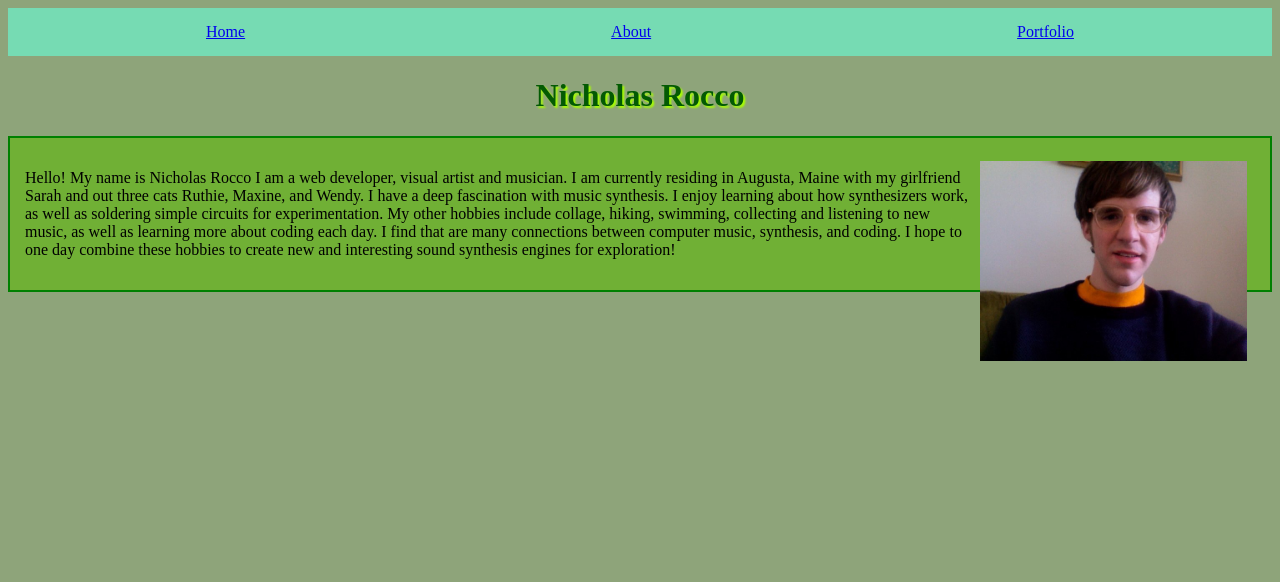
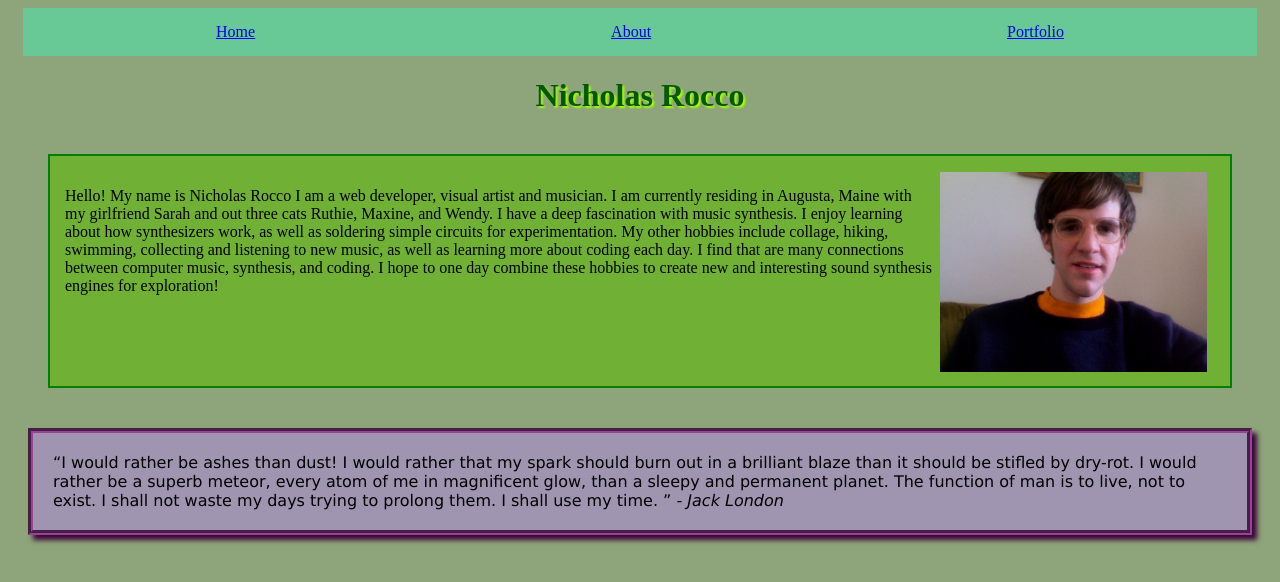
Before and after one commit to NickRoccodev11/block12-personal-project, a plain HTML site: page index.html in a window 1280 px wide. Drawn offline with Linux system fonts and the light colour scheme.

Commit message:
added quote, set min-width on container to prevent image overflow

```diff
--- a/index.css
+++ b/index.css
@@ -4,8 +4,9 @@ body{
 nav{
     display:flex;
     justify-content: space-around ;
-    background-color: rgb(118, 219, 179);
+    background-color: rgb(104, 200, 150);
     padding: 15px;
+    margin: 5px 15px 0px 15px;
 }
 #home-title{
     text-align: center;
@@ -16,9 +17,22 @@ nav{
 height:200px;
 float: right;
 margin: 8px;
+position: relative;
+bottom: 7px;
 }
-#container{
+#bio-container{
     background-color:rgb(112, 176, 53);
     padding: 15px;
     border: 2px solid green;
+    margin: 40px;
+    min-height:200px;
 }
+#quote{
+    margin: 20px;
+    font-family:Verdana, Geneva, Tahoma, sans-serif;
+    background-color:rgb(160, 149, 176);
+    padding: 20px;
+    border: 5px solid rgb(154, 66, 154);
+    border-style: groove;
+    box-shadow: 5px 5px 5px rgb(57, 3, 57);
+}
--- a/index.html
+++ b/index.html
@@ -19,7 +19,7 @@
 
     <main>
         <h1 id="home-title">Nicholas Rocco</h1>
-<div id ="container">
+<div id ="bio-container">
         <img id="nick" src="img/28110_557099616204_1023620_n.jpg" alt="Nicholas Rocco as a younger man">
         <p id="intro-paragraph">Hello! My name is Nicholas Rocco I am a web developer, visual artist and musician. I
             am currently residing in Augusta, Maine with my girlfriend Sarah and out three cats Ruthie, Maxine, and
@@ -31,6 +31,17 @@
         </p>
     </div>
 
+    <section id="quote">
+        <q>I would rather be ashes than dust!
+            I would rather that my spark should burn out in a brilliant blaze than it should be stifled by dry-rot.
+            I would rather be a superb meteor, every atom of me in magnificent glow, than a sleepy and permanent planet.
+            The function of man is to live, not to exist.
+            I shall not waste my days trying to prolong them.
+            I shall use my time.
+            </q>
+            <span> <i> - Jack London</i></span>
+    </section>
+
 
 
 
```
